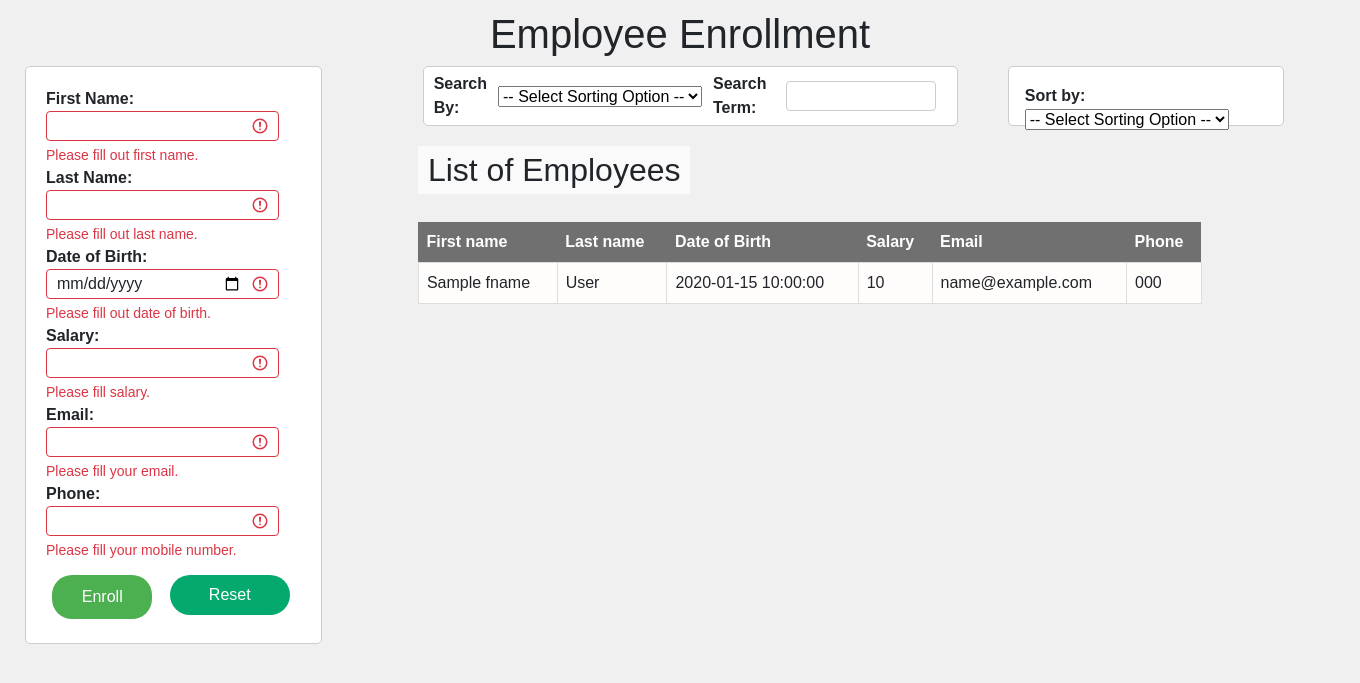
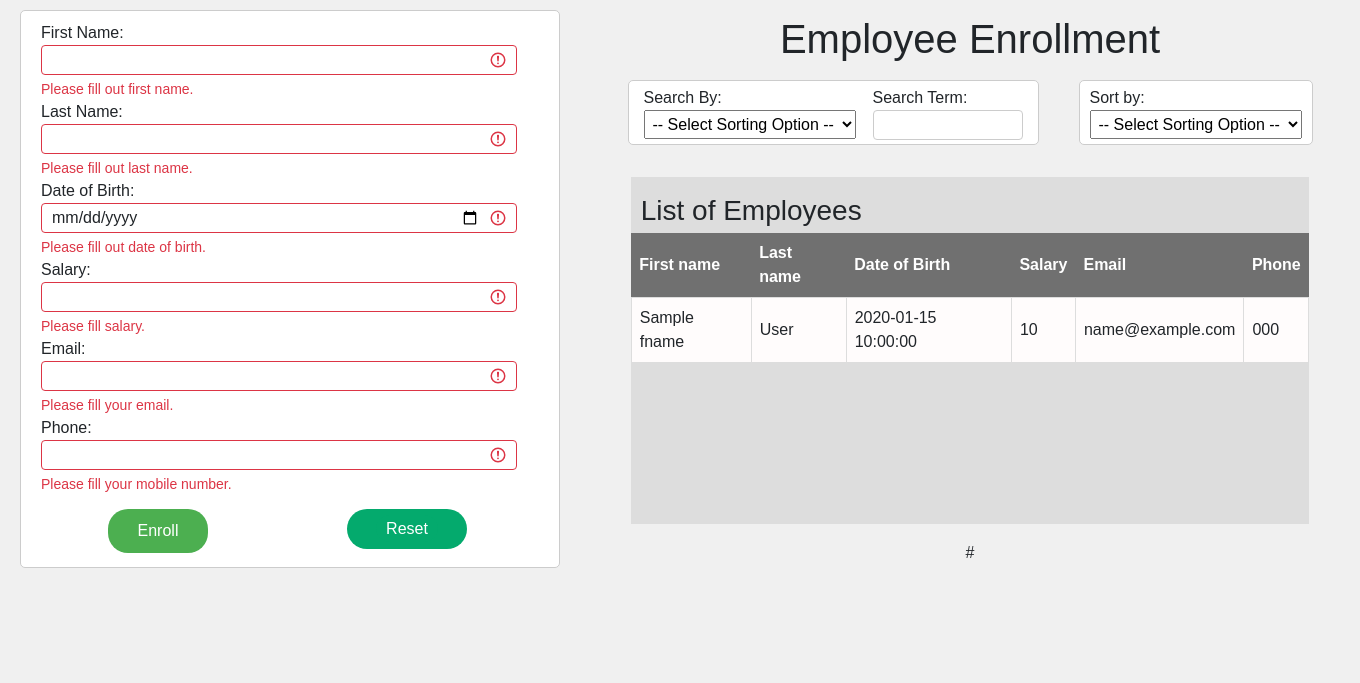
Before and after one commit to saicharan293/Files-In-Python, a Flask app: template Tasks/templates/index.html in a window 1360 px wide. Shown: the top 683 px of the page. Run offline with Flask 3, Linux system fonts and the light colour scheme; the template is opened without the code that fills it: most values are stand-ins (such as "Sample title", 1, 10 or a date in 2020); some libraries are stand-ins or nearby versions.

Commit message:
Errors in pagination

```diff
--- a/Tasks/app.py
+++ b/Tasks/app.py
@@ -1,15 +1,40 @@
-from flask import Flask, redirect, render_template, Request, request
+from flask import Flask, render_template, request
+from flask_paginate import get_page_args,Pagination
 
 app = Flask(__name__)
 employees = [
     {"fname": "John", "lname": "Doe", "dob": "1990-01-01", "salary": 50000, "email": "john@example.com", "phone": 1234567890},
     {"fname": "Jane", "lname": "Smith", "dob": "1995-05-05", "salary": 60000, "email": "jane@example.com", "phone": 9876543210},
-    {"fname": "Alice", "lname": "Johnson", "dob": "1985-08-15", "salary": 70000, "email": "alice@example.com", "phone": 1112223333}
+    {"fname": "Alice", "lname": "Johnson", "dob": "1985-08-15", "salary": 70000, "email": "alice@example.com", "phone": 1112223333},
+    {"fname": "Michael", "lname": "Brown", "dob": "1982-03-20", "salary": 55000, "email": "michael@example.com", "phone": 5554443333},
+
 ]
+length=len(employees)
+users=list(range(100))
 
+
+def get_users(offset=0, per_page=5):
+    # Function to get paginated users
+    return employees[offset: offset + per_page]
 @app.route('/')
 def index():
-    return render_template('index.html')
+    page,_ ,offset=get_page_args(page_parameter="page",per_page_parameter="per_page")
+    total = len(employees)
+    per_page=6
+    if request.method == 'POST':
+        submit()
+    if total > 0 and total % per_page == 0:
+        # If the total number of employees is a multiple of per_page, add a blank entry to trigger pagination
+        employees.append({})
+    pagination_employees = get_users(offset=offset, per_page=per_page) # Change per_page to 5
+
+    # total=len(users)
+    # pagination_users=get_users(offset=offset,per_page=per_page)
+    pagination=Pagination(page=page,per_page=per_page,total=total,css_framework='bootstrap4')
+    return render_template('index.html',employees=pagination_employees
+                           ,page=page,
+                           per_page=per_page,
+                           pagination=pagination)
 
 
 @app.route('/submit',methods=['POST'])
--- a/Tasks/static/style.css
+++ b/Tasks/static/style.css
@@ -6,9 +6,11 @@
 }
 
 h1,
-h2 {
+h2,
+h3 {
   text-align: center;
-    margin-top: 10px;
+  margin-top: 12px;
+  margin-bottom: 0;
 }
 
 .form-div {
@@ -17,12 +19,13 @@
   align-items: center;
   justify-content: space-around;
   /* background-color: #eb3f3f; */
-    width: 100%;
+  width: 780px;
 }
 
 .form-container {
   display: flex;
   /* background-color: antiquewhite; */
+  justify-content: center;
   height: 50px;
   width: 90%;
 }
@@ -30,24 +33,24 @@
 .form2 {
   display: flex;
   align-items: center;
-    gap: 11px;
+  gap: 17px;
   width: 604px;
-    height: 60px;
-    padding: 10px;
+  height: 65px;
+  padding: 15px;
 }
 
 .form1 {
-    height: 60px;
+  height: 65px;
   width: 309px;
-    padding: 17px;
-    padding-left: 16px;
+  padding: 5px 10px;
+  /* padding-left: 10px; */
 }
 
 form {
   width: 540px;
   /* height: 200px; */
-    margin: 0 25px;
-    padding: 20px;
+  margin: 10px 20px;
+  padding: 10px 20px;
   border: 1px solid #ccc;
   border-radius: 5px;
   background-color: #fff;
@@ -55,10 +58,15 @@
 }
 
 label {
-    font-weight: bold;
+  /* font-weight: bold; */
+  font-size: 16px;
 }
 
-input[type="text"], input[type="date"], input[type="number"], input[type="email"], input[type="tel"] {
+input[type="text"],
+input[type="date"],
+input[type="number"],
+input[type="email"],
+input[type="tel"] {
   width: calc(100% - 22px);
   height: 30px;
   padding: 10px;
@@ -69,7 +77,7 @@
 }
 
 button {
-    background-color: #4CAF50;
+  background-color: #4caf50;
   color: white;
   padding: 10px 20px;
   margin: 4px 0;
@@ -79,7 +87,6 @@
   width: 100px;
   border-radius: 20px;
   font-size: 16px;
-
 }
 
 button:hover {
@@ -87,7 +94,7 @@
 }
 
 .button2 {
-    background-color: #04AA6D;
+  background-color: #04aa6d;
   border: none;
   color: white;
   padding: 5px 10px;
@@ -102,9 +109,9 @@
 }
 
 table {
-    width: 90%;
+  width: 100%;
   border-collapse: collapse;
-    margin-top: 20px;
+  margin-top: 0px;
 }
 
 th,
@@ -136,13 +143,15 @@
 
 .outer {
   display: flex;
+  justify-content: center;
+  width: 100%;
 }
 
 .table-div {
-    height: 100%;
-    width: 86%;
-    margin-top: 20px;
-    /* background-color: #ddd; */
+  height: 60%;
+  width: 87%;
+  margin-top: 50px;
+  background-color: #ddd;
   display: flex;
   flex-direction: column;
   align-items: start;
@@ -154,3 +163,12 @@
   width: 150px;
   height: 30px;
 }
+
+select {
+  padding: 4px;
+}
+
+.center {
+  text-align: center;
+  margin: 10px auto;
+}
--- a/Tasks/templates/index.html
+++ b/Tasks/templates/index.html
@@ -1,64 +1,99 @@
 <!DOCTYPE html>
 <html lang="en">
-
   <head>
-    <meta charset="UTF-8">
-    <meta name="viewport" content="width=device-width, initial-scale=1.0">
-    <link href="https://cdn.jsdelivr.net/npm/bootstrap@5.3.2/dist/css/bootstrap.min.css" rel="stylesheet">
+    <meta charset="UTF-8" />
+    <meta name="viewport" content="width=device-width, initial-scale=1.0" />
+    <link
+      href="https://cdn.jsdelivr.net/npm/bootstrap@5.3.2/dist/css/bootstrap.min.css"
+      rel="stylesheet"
+    />
     <script src="https://cdn.jsdelivr.net/npm/bootstrap@5.3.2/dist/js/bootstrap.bundle.min.js"></script>
 
     <title>Employee Operations</title>
     <!-- <link rel="stylesheet" href="../CSS/style.css" > -->
-    <link rel="stylesheet" href="{{ url_for('static', filename='style.css') }}">
-
-
+    <link
+      rel="stylesheet"
+      href="{{ url_for('static', filename='style.css') }}"
+    />
   </head>
 
   <body>
-    <h1>Employee Enrollment</h1>
     <section class="outer">
-
       <form action="/submit" method="post" class="was-validated">
         <label for="fname">First Name:</label>
-            <input type="text" name="fname" id="fname" class="form-control" required>
+        <input
+          type="text"
+          name="fname"
+          id="fname"
+          class="form-control"
+          required
+        />
         <!-- <div class="valid-feedback">Valid.</div> -->
         <div class="invalid-feedback">Please fill out first name.</div>
 
         <label for="lname">Last Name:</label>
-            <input type="text" name="lname" id="lname" class="form-control" required>
+        <input
+          type="text"
+          name="lname"
+          id="lname"
+          class="form-control"
+          required
+        />
         <!-- <div class="valid-feedback">Valid.</div> -->
         <div class="invalid-feedback">Please fill out last name.</div>
 
         <label for="dob">Date of Birth:</label>
-            <input type="date" name="dob" id="dob" class="form-control" required>
+        <input type="date" name="dob" id="dob" class="form-control" required />
         <!-- <div class="valid-feedback">Valid.</div> -->
         <div class="invalid-feedback">Please fill out date of birth.</div>
 
         <label for="salary">Salary:</label>
-            <input type="number" name="salary" id="salary" class="form-control" required>
+        <input
+          type="number"
+          name="salary"
+          id="salary"
+          class="form-control"
+          required
+        />
         <!-- <div class="valid-feedback">Valid.</div> -->
         <div class="invalid-feedback">Please fill salary.</div>
 
         <label for="email">Email:</label>
-            <input type="email" name="email" id="email" class="form-control" required>
+        <input
+          type="email"
+          name="email"
+          id="email"
+          class="form-control"
+          required
+        />
         <!-- <div class="valid-feedback">Valid.</div> -->
         <div class="invalid-feedback">Please fill your email.</div>
 
         <label for="phone">Phone:</label>
-            <input type="tel" name="phone" id="phone" class="form-control" required>
+        <input
+          type="tel"
+          name="phone"
+          id="phone"
+          class="form-control"
+          required
+        />
         <!-- <div class="valid-feedback">Valid.</div> -->
         <div class="invalid-feedback">Please fill your mobile number.</div>
 
         <div class="button-div">
           <button type="submit">Enroll</button>
-                <button class="button2"><a href="/reset" class="button2">Reset</a></button>
+          <button class="button2" type="reset">
+            <a href="/reset" class="button2">Reset</a>
+          </button>
         </div>
       </form>
 
       <!-- <hr> -->
       <div class="form-div">
+        <h1>Employee Enrollment</h1>
         <div class="form-container">
           <form action="/search" method="post" class="form2">
+            <div class="search-by">
               <label for="search_field">Search By:</label>
               <select name="search_field" id="search_field">
                 <option value="">-- Select Sorting Option --</option>
@@ -69,14 +104,29 @@
                 <option value="email">Email</option>
                 <option value="phone">Phone</option>
               </select>
-                    <label for="search_term" style="display: inline-block;">Search Term:</label>
-                    <input type="text" name="search_term" id="search_term" class="input-label" required>
-                    <br>
+            </div>
+            <div class="search-term">
+              <label for="search_term" style="display: inline-block"
+                >Search Term:</label
+              >
+              <input
+                type="text"
+                name="search_term"
+                id="search_term"
+                class="input-label"
+                required
+              />
+              <br />
+            </div>
             <!-- <button type="submit">Search</button> -->
           </form>
           <form action="/sort" method="get" class="form1" id="sortForm">
             <label for="option">Sort by:</label>
-                    <select name="option" id="option" onchange="document.getElementById('sortForm').submit()">
+            <select
+              name="option"
+              id="option"
+              onchange="document.getElementById('sortForm').submit()"
+            >
               <option value="">-- Select Sorting Option --</option>
               <option value="fname">First Name</option>
               <option value="lname">Last Name</option>
@@ -90,8 +140,9 @@
           <!-- <br> -->
         </div>
         <div class="table-div">
-                <h2 style="text-decoration: dashed; background-color: #fafafa; padding: 5px 10px;">List of Employees
-                </h2>
+          <h3 style="text-decoration: dashed; padding: 5px 10px">
+            List of Employees
+          </h3>
           <table>
             <thead>
               <tr>
@@ -117,8 +168,18 @@
             </tbody>
           </table>
         </div>
+        <div class="center">{{pagination.links}}</div>
       </div>
     </section>
   </body>
-
 </html>
+<!-- <div class="pagination">
+            <a href="#">&laquo;</a>
+            <a href="#" class="active">1</a>
+            <a href="#">2</a>
+            <a href="#">3</a>
+            <a href="#">4</a>
+            <a href="#">5</a>
+            <a href="#">6</a>
+            <a href="#">&raquo;</a>
+          </div> -->
```
Also changed, not shown: Tasks/Array_Task.py (+9 -0 lines). Lines whose indentation alone changed are shown as unchanged.
